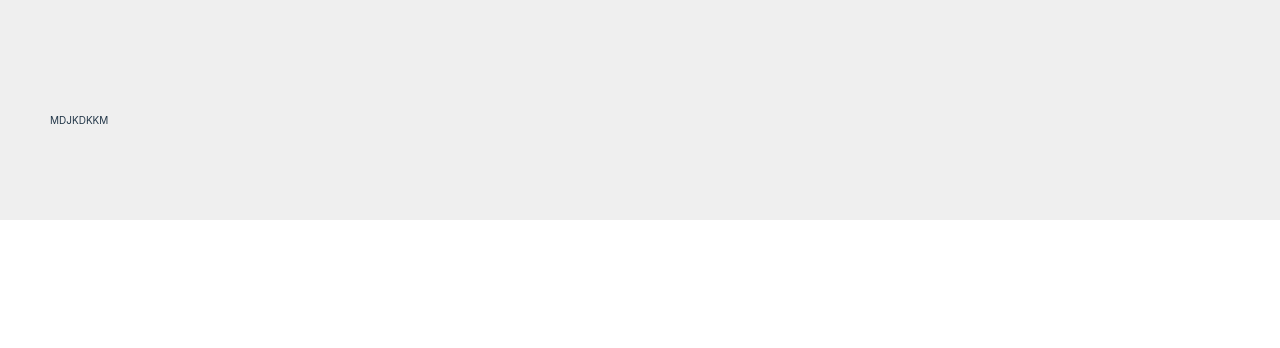
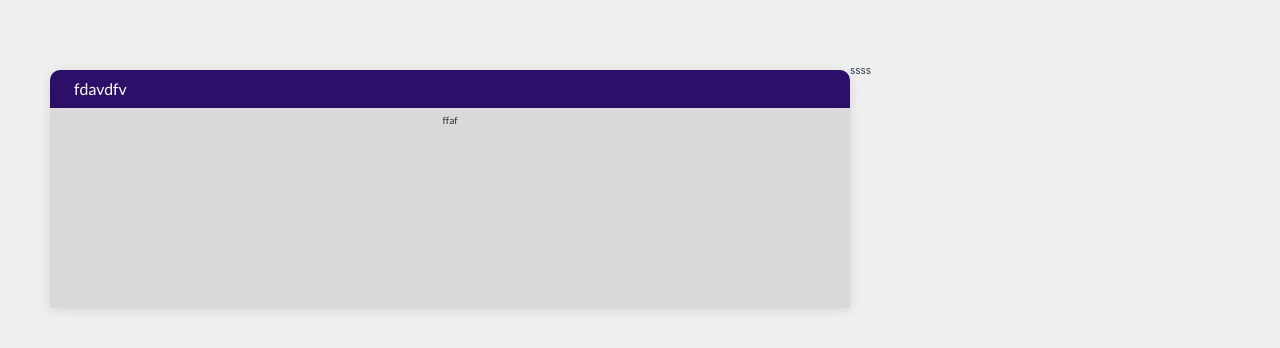
Before and after one commit to Senak9/-ReadingTable, a React (Vite) app: page /home in a window 1280 px wide. Shown: the part 580-928 px from the top of the page. Before the commit the page ends 800 px from the top, so only its background shows below. Built offline with nearby package versions, Linux system fonts and the light colour scheme.

Commit message:
feat: criando componente GroupsItens.

```diff
--- /dev/null
+++ b/src/componentes/GroupsItens/index.jsx
@@ -0,0 +1,12 @@
+import "./styles.css";
+
+function GroupsItens() {
+  return (
+    <div className="container-groups">
+      <div className="groups-head blocks-head">fdavdfv</div>
+      <div className="groups-body blocks-body">ffaf</div>
+    </div>
+  );
+}
+
+export default GroupsItens;
--- /dev/null
+++ b/src/componentes/GroupsItens/styles.css
@@ -0,0 +1,18 @@
+.container-groups {
+  min-height: 50rem;
+  width: 100%;
+  min-width: 80rem;
+  font-family: "Lato", sans-serif;
+  display: flex;
+  flex-direction: column;
+}
+
+.groups-head {
+  width: 100%;
+  height: 3.8rem;
+}
+
+.groups-body {
+  width: 100%;
+  height: 20rem;
+}
--- a/src/paginas/Home/index.jsx
+++ b/src/paginas/Home/index.jsx
@@ -2,15 +2,16 @@ import { useState } from "react";
 import "./styles.css";
 import Header from "../../componentes/Header";
 import RandomItens from "../../componentes/RandomItens";
+import GroupsItens from "../../componentes/GroupsItens";
 
 function Home() {
   return (
     <div className="container-home">
       <Header />
       <section>
-        <div container-box>
+        <div className="container-box">
           <RandomItens />
-          <div>MDJKDKKM</div>
+          <GroupsItens />
         </div>
         <div>ssss</div>
       </section>
```
